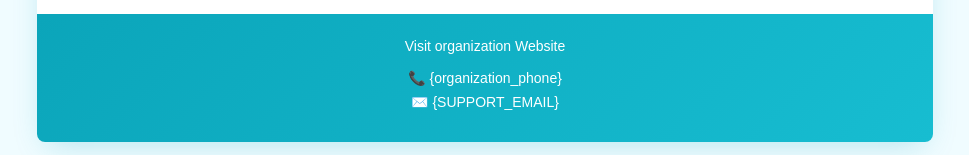
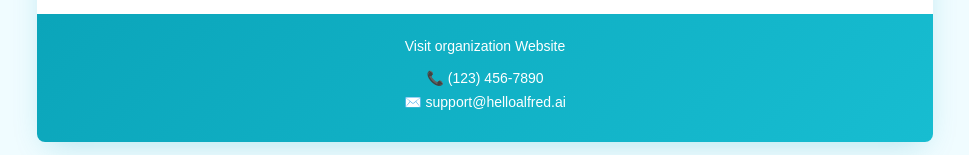
Before and after one commit to TGajanan/Helloalfred_oboarding_email, a plain HTML site: page index.html in a window 1280 px wide. Shown: the part 1802-1957 px from the top of the page, without its empty margins (155-1124 px from the left). Drawn offline with Linux system fonts and the light colour scheme.

Commit message:
Update contact information in footer

```diff
--- a/index.html
+++ b/index.html
@@ -459,8 +459,8 @@
                 Visit organization Website
             </a>
             <div class="footer-contact">
-                <p class="footer-contact-item">📞 {organization_phone}</p>
-                <p class="footer-contact-item">✉️ {SUPPORT_EMAIL}</p>
+                <p class="footer-contact-item">📞 (123) 456-7890</p>
+                <p class="footer-contact-item">✉️ support@helloalfred.ai </p>
             </div>
         </div>
     </div>
```
